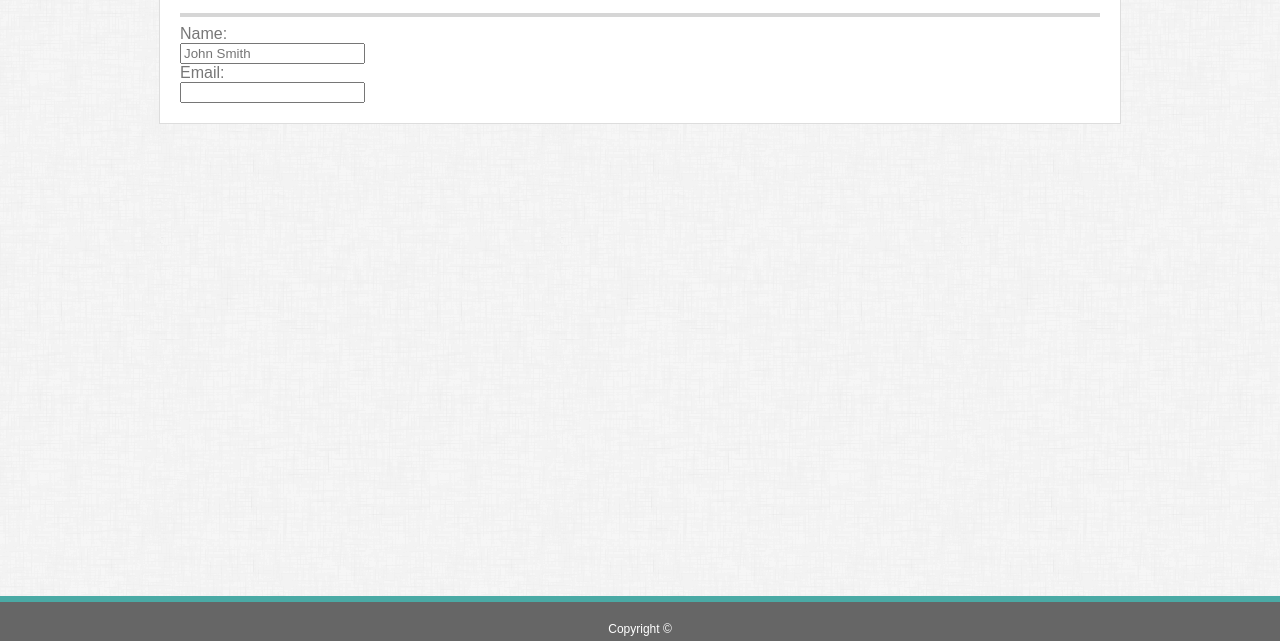
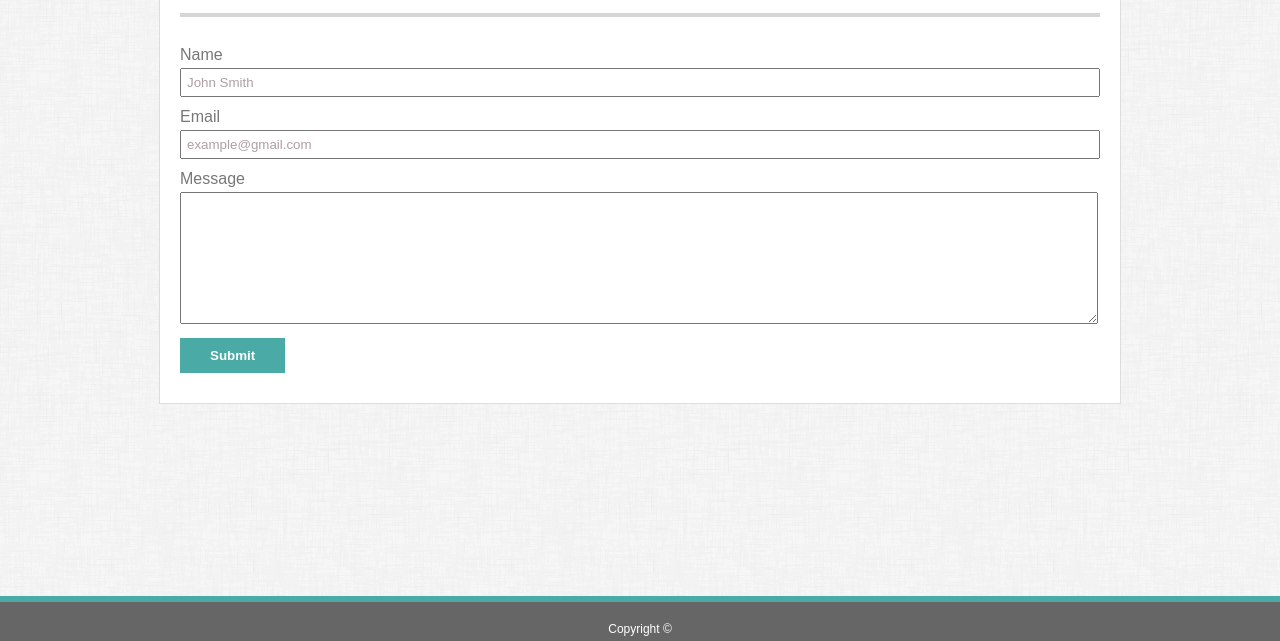
Before and after one commit to milligda/Basic-Portfolio, a plain HTML site: page contact.html in a window 1280 px wide. Shown: the part 159-800 px from the top of the page. Drawn offline with Linux system fonts and the light colour scheme.

Commit message:
Filling out and styling the Contact page

```diff
--- a/assets/css/style.css
+++ b/assets/css/style.css
@@ -161,6 +161,34 @@ nav ul li a:hover {
     background-color: #5E7F7E;
 }
 
+.contact-form {
+    margin: 30px 0px 10px 0px;
+}
+
+.form-title {
+    line-height: 1em;
+    margin: 12px 0px 5px 0px;
+}
+
+input, textarea {
+    width: 99%;
+    padding: 5px 0 5px 5px;
+}
+
+input::placeholder {
+    color: #af9ea4;
+}
+
+.contact-button {
+    background-color: #4aaaa5;
+    color: #ffffff;
+    margin-top: 10px;
+    padding: 10px 30px;
+    border: none;
+    font-weight: bold;
+    cursor: pointer;
+}
+
 footer {
     bottom: 0;
     left: 0;
--- a/contact.html
+++ b/contact.html
@@ -36,11 +36,13 @@
 
             <div class="contact-form">
                 <form>
-                    Name:<br>
+                    <p class="form-title">Name</p>
                     <input type="text" name="name" placeholder="John Smith"><br>
-                    Email:<br>
-                    <input type="text" name="email-address"><br>
-
+                    <p class="form-title">Email</p>
+                    <input type="text" name="email-address" placeholder="example@gmail.com"><br>
+                    <p class="form-title">Message</p>
+                    <textarea name="contact-message" rows="8"></textarea><br>
+                    <button type="submit" class="contact-button">Submit</button>
 
                 </form>
 
```
